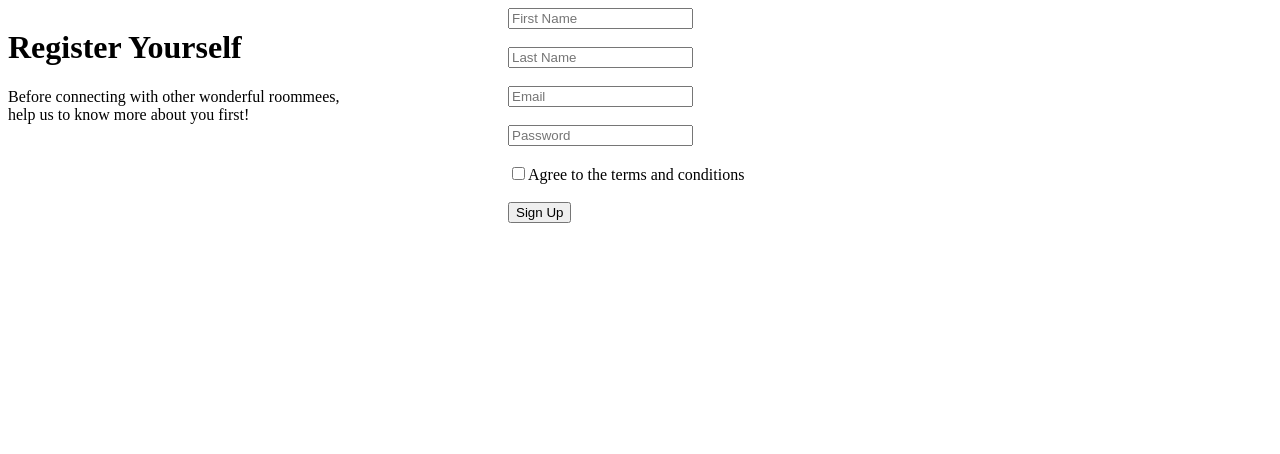
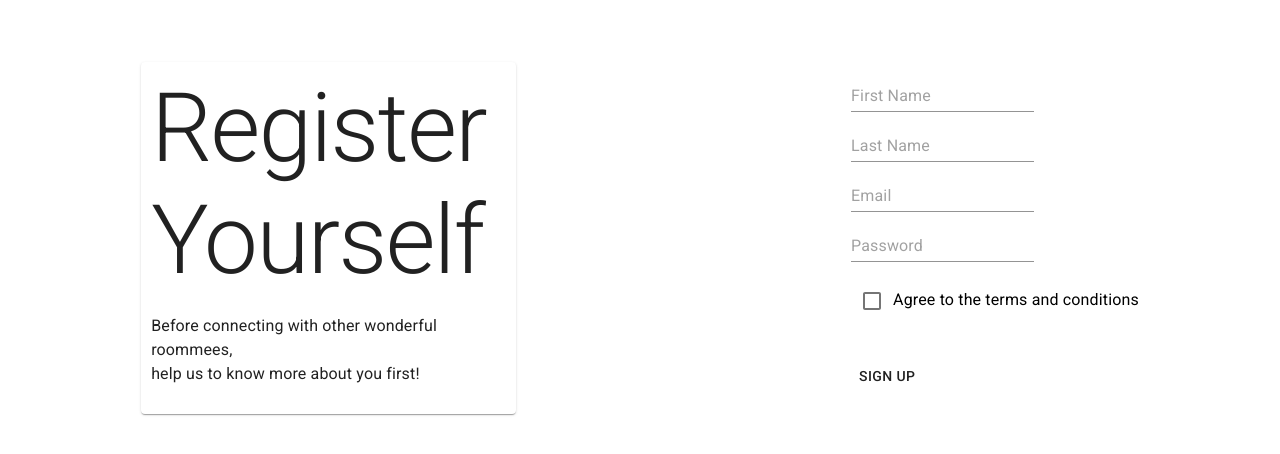
Before and after one commit to ElmoSamudra/Roommee-Front-End, a React (Create React App) app: page / in a window 1280 px wide. Shown: the top 454 px of the page. Built offline with nearby package versions, Linux system fonts and the light colour scheme.

Commit message:
testing materials ui and redesigning

```diff
--- a/package.json
+++ b/package.json
@@ -3,6 +3,7 @@
   "version": "0.1.0",
   "private": true,
   "dependencies": {
+    "@material-ui/core": "^4.9.13",
     "@testing-library/jest-dom": "^4.2.4",
     "@testing-library/react": "^9.3.2",
     "@testing-library/user-event": "^7.1.2",
@@ -13,7 +14,8 @@
     "react-router-dom": "^5.1.2",
     "react-scripts": "3.4.1",
     "react-tap-event-plugin": "^3.0.3",
-    "react-toastify": "^6.0.0"
+    "react-toastify": "^6.0.0",
+    "typeface-roboto": "0.0.75"
   },
   "scripts": {
     "start": "react-scripts start",
--- a/src/App.js
+++ b/src/App.js
@@ -1,14 +1,14 @@
 import React from "react";
 import { BrowserRouter as Router, Switch, Route } from "react-router-dom";
 import Register from './Register';
-import './Register.css';
 import { ToastContainer, toast } from 'react-toastify';
 import 'react-toastify/dist/ReactToastify.css';
+import 'typeface-roboto';
 
 function App() {
   return (
     <Router>
-      <Register />
+      <Register/>
       <ToastContainer
       position="bottom-right"
       autoClose={5000}
--- a/src/Register.css
+++ b/src/Register.css
@@ -1,26 +1,7 @@
-.registerMain{
-    background-color: #464646;
+.image {
+    position: relative;
 }
 
-.column {
-    float: left;
+.main h1 p{
+    position: absolute;
 }
-
-/* Clear floats after the columns */
-.row:after {
-    content: "";
-    display: table;
-    clear: both;
-}
-
-.registerAesth{
-    height: 1000px;
-    width: 500px;
-    text-align:left;
-    margin:auto;
-    padding:0;
-}
-
-.registerForm{
-    align-content: right;
-}
--- a/src/Register.js
+++ b/src/Register.js
@@ -2,11 +2,22 @@ import React, { useState } from 'react';
 import { signUp } from "./api";
 import { useHistory } from "react-router-dom";
 import { ToastContainer, toast } from 'react-toastify';
+import { Button, TextField, Checkbox, makeStyles, Grid} from '@material-ui/core';
+import { Typography, Paper } from '@material-ui/core'
+import image from './livingroome.png'
 
+const useStyles = makeStyles((theme) => ({
+    text: {
+        width:'50%',
+        padding: '10px',
+        align: 'center'
+    },
+}));
 
 function Register(details){
 
     const { name, surname, email, password, terms} = details;
+    const classes = useStyles();
 
     let history = useHistory();
 
@@ -66,21 +77,32 @@ function Register(details){
     }
 
     return (
-        <div className='registerMain'>
-            <div className="column registerAesth">
-                <h1>
-                    Register Yourself
-                </h1>
-                <p>
-                    Before connecting with other wonderful roommees, <br />
-                    help us to know more about you first!
-                </p>
-            </div>
+        <Grid container direction="row" justify="center"
+        alignItems="stretch" className={classes.main}>
+            <Grid m={1}>
+                <br />
+                <br />
+                <br />
+                <Paper className={classes.text}>
+                    <Typography variant='h1'>
+                        Register Yourself
+                    </Typography>
+                    <br/>
+                    <Typography variant='body1'>
+                        Before connecting with other wonderful roommees, <br />
+                        help us to know more about you first!
+                    </Typography>
+                    <br/>
+                </Paper>
+            </Grid>
 
-            <div className="column registerForm">
+            <Grid>
+                <br/>
+                <br/>
+                <br/>
+                <br/>
                 <form>
-                    <input
-                        type="text"
+                    <TextField
                         placeholder="First Name"
                         name="name"
                         value={nameInput}
@@ -90,8 +112,7 @@ function Register(details){
                     />
                     <br />
                     <br />
-                    <input
-                        type="text"
+                    <TextField
                         placeholder="Last Name"
                         name="surname"
                         value={surInput}
@@ -101,8 +122,7 @@ function Register(details){
                     />
                     <br />
                     <br />
-                    <input
-                        type="text"
+                    <TextField
                         placeholder="Email"
                         name="email"
                         value={emailInput}
@@ -112,8 +132,7 @@ function Register(details){
                     />
                     <br />
                     <br />
-                    <input
-                        type="text"
+                    <TextField
                         placeholder="Password"
                         name="password"
                         value={passwordInput}
@@ -124,23 +143,33 @@ function Register(details){
                     <br />
                     <br />
                     <label>
-                        <input
+                        {/* <input
                             type="checkbox"
                             name="terms"
                             onChange={event => {
                                 setTerms(event.target.checked);
                             }}
-                        />
-                        Agree to the terms and conditions
+                        /> */}
+                        <Typography variant='body1'>
+                            <Checkbox
+                                value="checkedA"
+                                inputProps={{ 'aria-label': 'Checkbox A' }}
+                                name="terms"
+                                onChange={event => {
+                                    setTerms(event.target.checked);
+                                }}
+                            />
+                            Agree to the terms and conditions
+                        </Typography>
                     </label>
                     <br />
                     <br />
-                    <button onClick={onSubmit}>
+                    <Button onClick={onSubmit}>
                         Sign Up
-                    </button>
+                    </Button>
                 </form>
-            </div>
-        </div>
+            </Grid>
+        </Grid>
     )
 }
 export default Register;
```
Also changed, not shown: src/livingroome.png (added), 1 other file (tests, documents, lock files or other folders).
